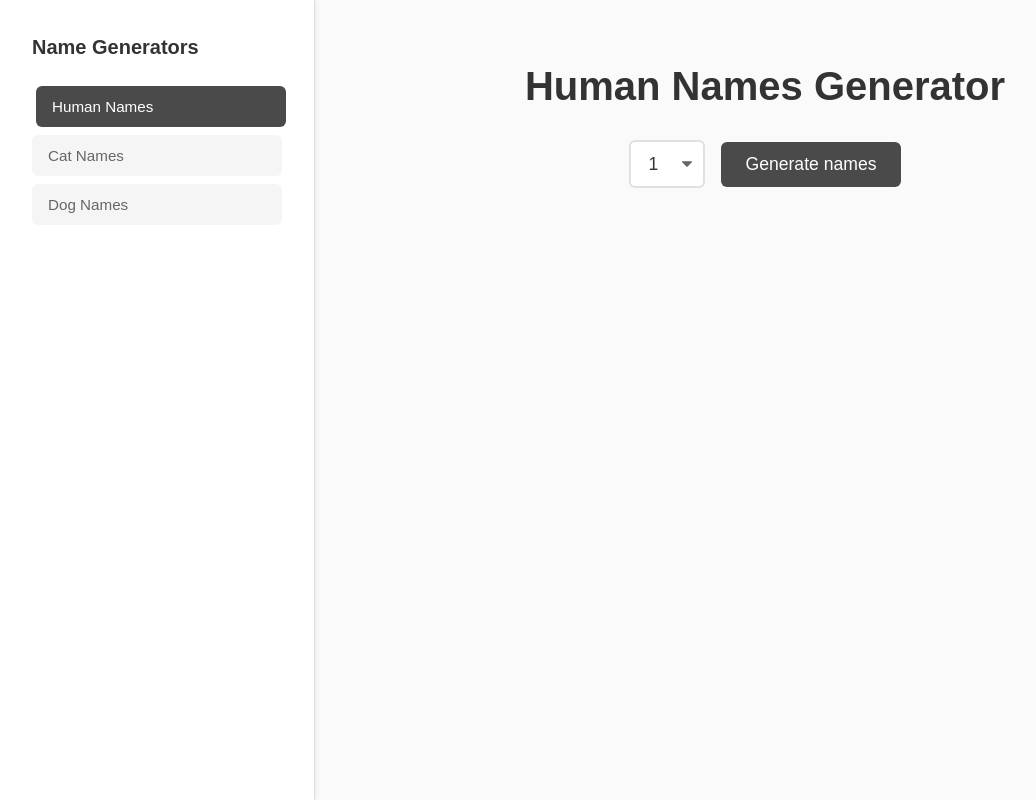
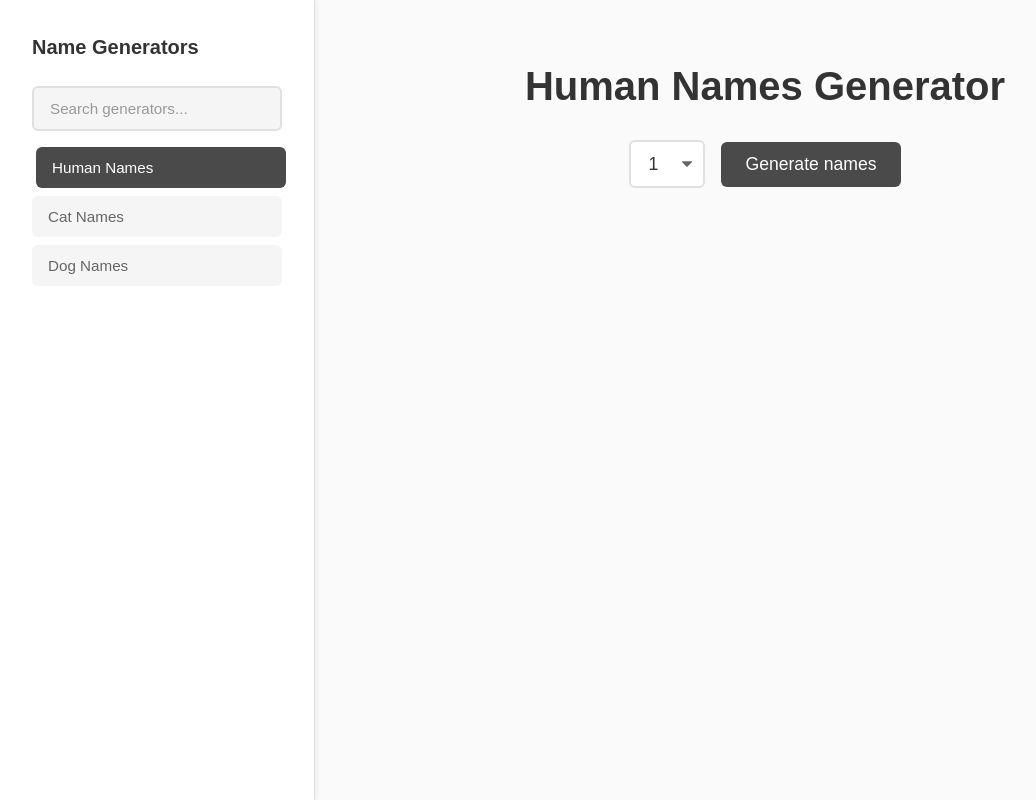
Before and after one commit to JLucas5/everything-generator, a React (Vite) app: page / in a window 1280 px wide. Shown: the whole page, without its empty margins (0-1036 px from the left). Built offline with nearby package versions, Linux system fonts and the light colour scheme.

Commit message:
Add searchbar functionality

```diff
--- a/src/App.css
+++ b/src/App.css
@@ -194,6 +194,39 @@
   z-index: 100;
 }
 
+/* Search Container Styles */
+.search-container {
+  padding: 0;
+  margin-bottom: 1rem;
+}
+
+.search-input {
+  width: 100%;
+  padding: 0.75rem 1rem;
+  border: 2px solid #e0e0e0;
+  border-radius: 6px;
+  font-size: 0.95rem;
+  background-color: #f5f5f5;
+  color: #666;
+  transition: all 0.2s ease;
+  box-sizing: border-box;
+}
+
+.search-input:focus {
+  outline: none;
+  border-color: #646cff;
+  box-shadow: 0 0 0 2px rgba(100, 108, 255, 0.1);
+  background-color: white;
+}
+
+.search-input:hover {
+  background-color: #e8e8e8;
+}
+
+.search-input::placeholder {
+  color: #999;
+}
+
 /* Responsive Styles */
 @media (max-width: 768px) {
   .mobile-menu-toggle {
--- a/src/App.tsx
+++ b/src/App.tsx
@@ -15,6 +15,7 @@ function App() {
 		nameGenerationOptions[0].value
 	);
 	const [isMobileMenuOpen, setIsMobileMenuOpen] = useState(false);
+	const [searchTerm, setSearchTerm] = useState('');
 
 	const handleOptionClick = (value: string) => {
 		setSelectedOption(value);
@@ -24,6 +25,10 @@ function App() {
 	const toggleMobileMenu = () => {
 		setIsMobileMenuOpen(!isMobileMenuOpen);
 	};
+
+	const filteredOptions = nameGenerationOptions.filter(opt =>
+		opt.label.toLowerCase().includes(searchTerm.toLowerCase())
+	);
 
 	const selectedGroups =
 		nameGenerationOptions.find((opt) => opt.value === selectedOption)
@@ -49,8 +54,18 @@ function App() {
 				</button>
 				<aside className={`sidebar ${isMobileMenuOpen ? 'open' : ''}`} data-testid="sidebar">
 					<h2>Name Generators</h2>
+					<div className="search-container">
+						<input
+							type="text"
+							placeholder="Search generators..."
+							value={searchTerm}
+							onChange={(e) => setSearchTerm(e.target.value)}
+							className="search-input"
+							aria-label="Search name generators"
+						/>
+					</div>
 					<div className="generator-options">
-						{nameGenerationOptions.map((opt) => (
+						{filteredOptions.map((opt) => (
 							<button
 								key={opt.value}
 								className={`option-button ${selectedOption === opt.value ? 'active' : ''}`}
```
Also changed, not shown: 1 other file (tests, documents, lock files or other folders).
